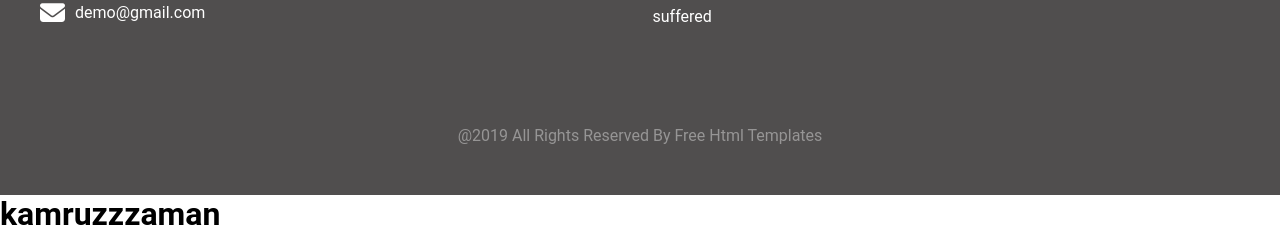
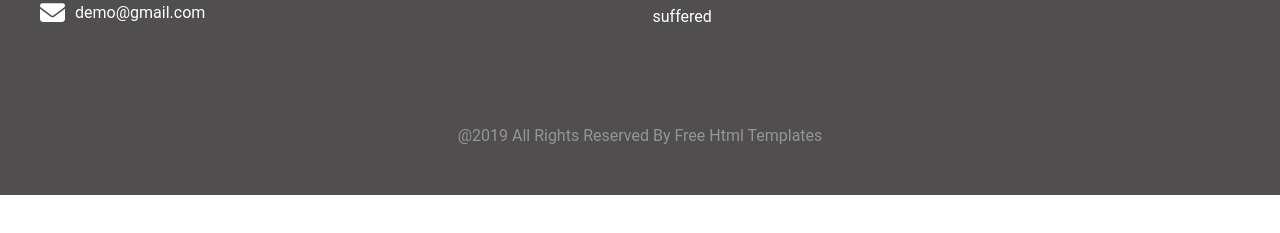
Before and after one commit to kamrul125/1sthw-cryptop, a plain HTML site: page index.html in a window 1280 px wide. Shown: the part 5023-5256 px from the top of the page. After the commit the page ends 5218 px from the top, so only its background shows below. Drawn offline with Linux system fonts and the light colour scheme.

Commit message:
2nd commit

```diff
--- a/index.html
+++ b/index.html
@@ -266,7 +266,7 @@
           <p>@2019 All Rights Reserved By Free Html Templates</p>
         </div>
       </div>
-      <h1>kamruzzzaman</h1>
+
 
  </div> </body>
 </html>
```
